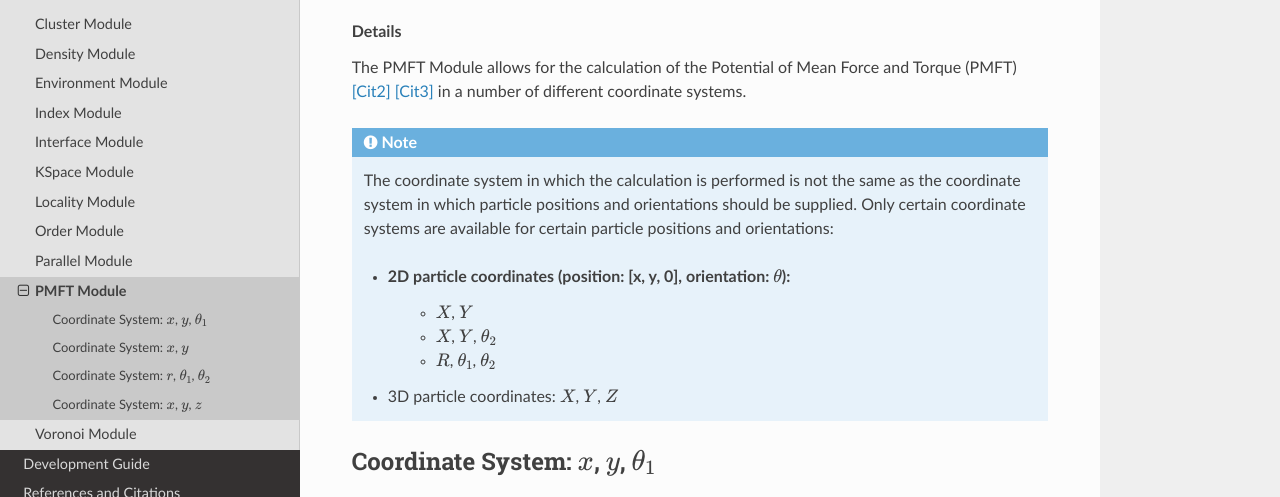
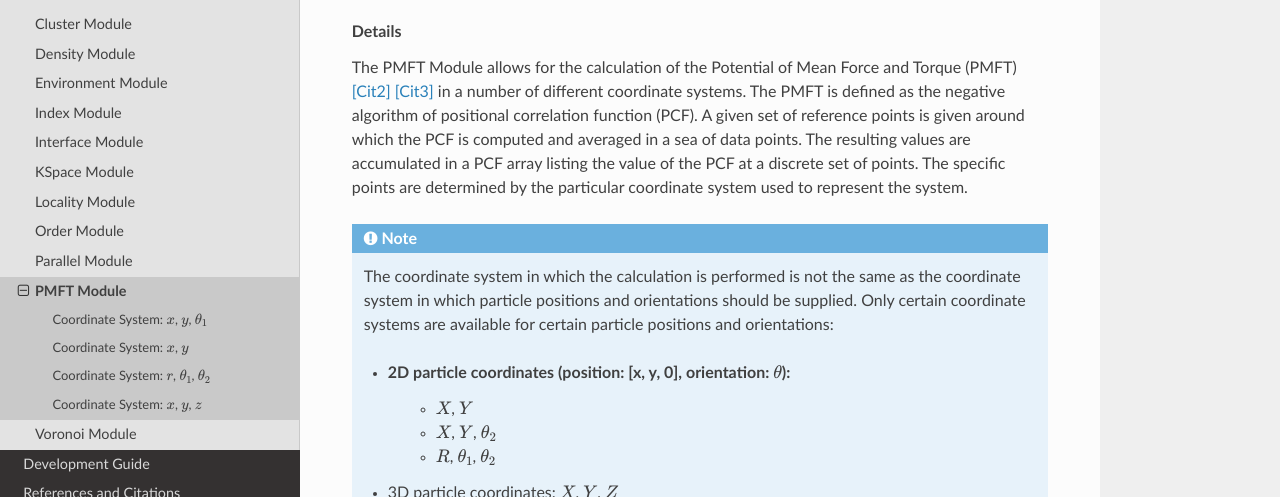
Before and after one commit to glotzerlab/freud, a Sphinx documentation site: the page built from doc/source/pmft.rst, in a window 1280 px wide and 900 px high, cut to the strip 300-797 px from the top of the window. Built offline with Sphinx 7.4.7 and the Read the Docs theme 2.0.0, drawn with Linux system fonts in a browser that asks for light colours.

```diff
--- a/doc/source/pmft.rst
+++ b/doc/source/pmft.rst
@@ -15,6 +15,10 @@
 .. rubric:: Details
 
 The PMFT Module allows for the calculation of the Potential of Mean Force and Torque (PMFT) [Cit2]_ [Cit3]_ in a number of different coordinate systems.
+The PMFT is defined as the negative algorithm of positional correlation function (PCF).
+A given set of reference points is given around which the PCF is computed and averaged in a sea of data points.
+The resulting values are accumulated in a PCF array listing the value of the PCF at a discrete set of points.
+The specific points are determined by the particular coordinate system used to represent the system.
 
 .. note::
     The coordinate system in which the calculation is performed is not the same as the coordinate system in which particle positions and orientations should be supplied. Only certain coordinate systems are available for certain particle positions and orientations:
```
Also changed, not shown: 1 other file.
